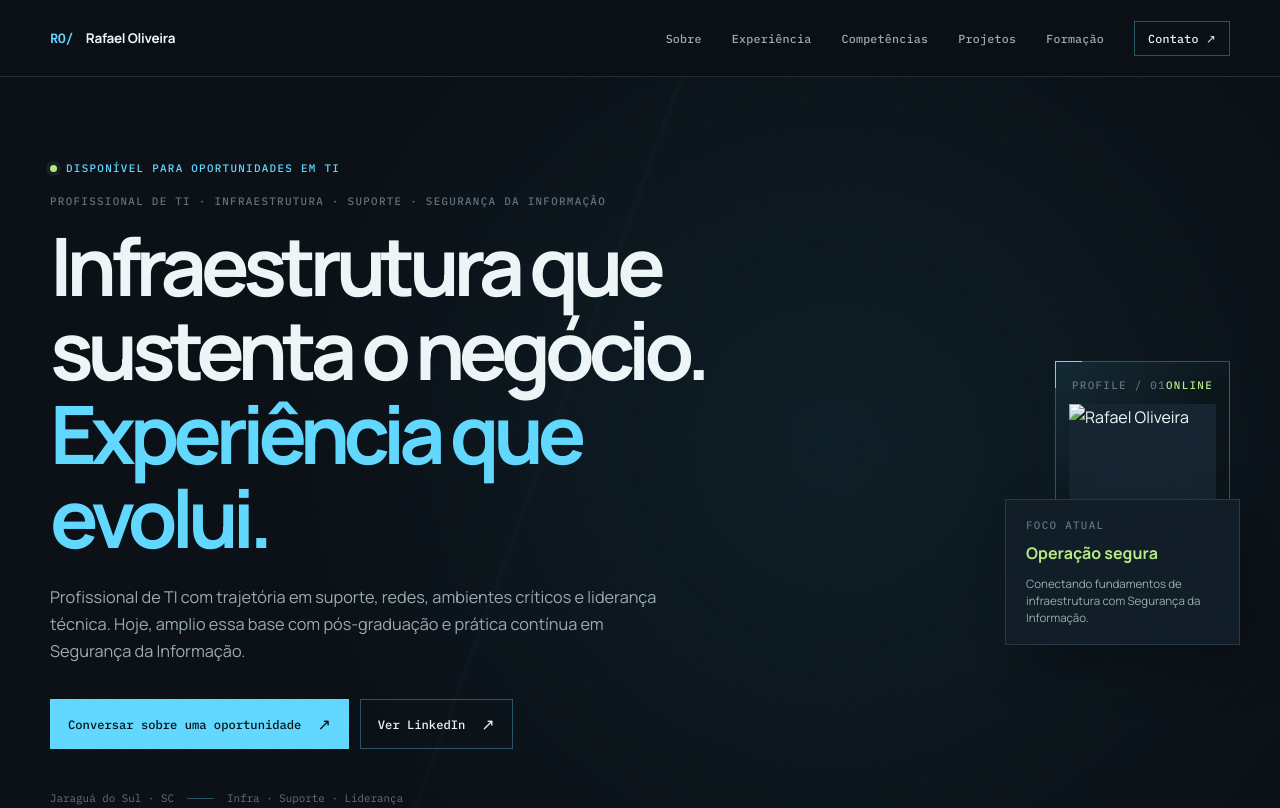
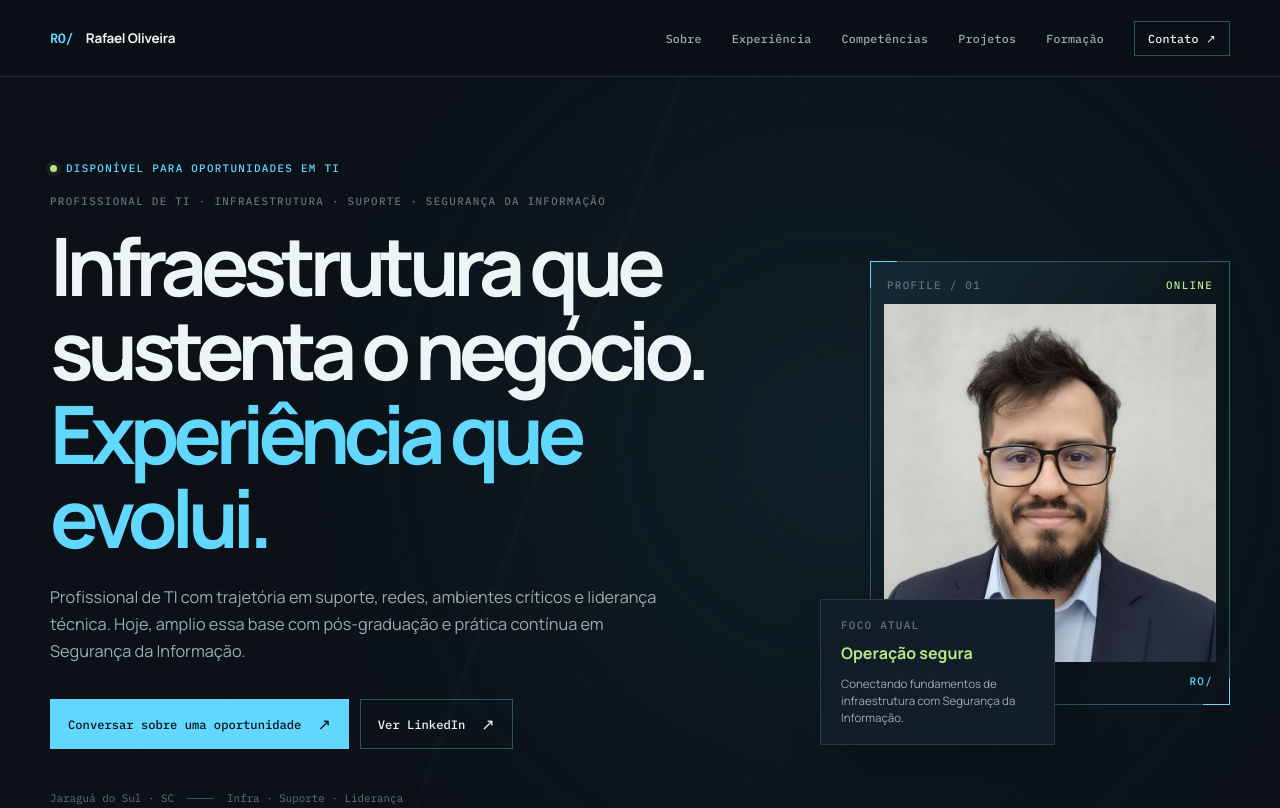
Before and after one commit to Rcoliveiranet/rcoliveiranet.github.io, a website: page index.html in a window 1280 px wide. Shown: the top 808 px of the page. Drawn offline with Linux system fonts and the light colour scheme.

Commit message:
Update index.html

```diff
--- a/index.html
+++ b/index.html
@@ -59,7 +59,7 @@
         <div class="hero-aside reveal reveal-delay">
           <div class="profile-frame">
             <div class="frame-top"><span>PROFILE / 01</span><span>ONLINE</span></div>
-            <div class="photo-wrap"><img src="public/foto-rafael.jpg" alt="Rafael Oliveira" /></div>
+            <div class="photo-wrap"><img src="foto-rafael.jpg" alt="Rafael Oliveira" /></div>
             <div class="frame-bottom"><span>RAFAEL OLIVEIRA</span><span>RO/</span></div>
           </div>
           <div class="signal-card"><span class="signal-label">FOCO ATUAL</span><strong>Operação segura</strong><p>Conectando fundamentos de infraestrutura com Segurança da Informação.</p></div>
```
